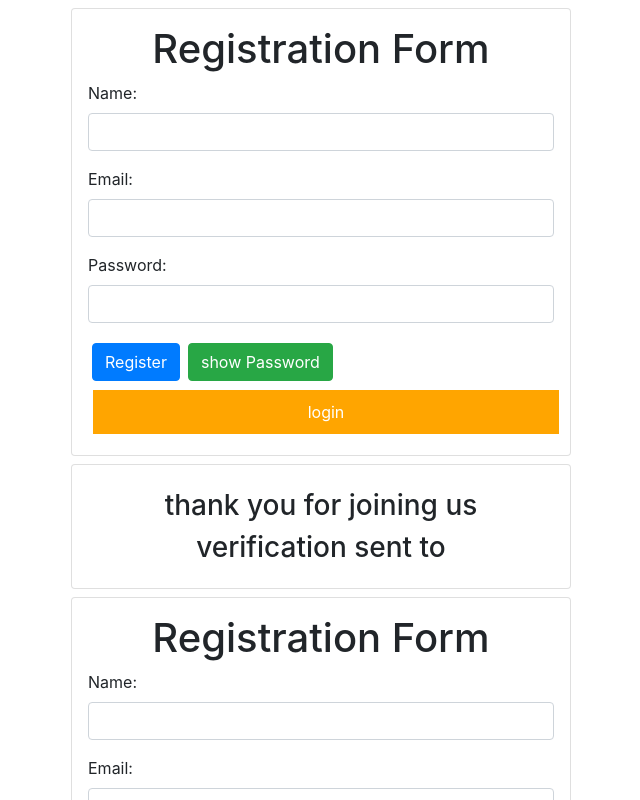
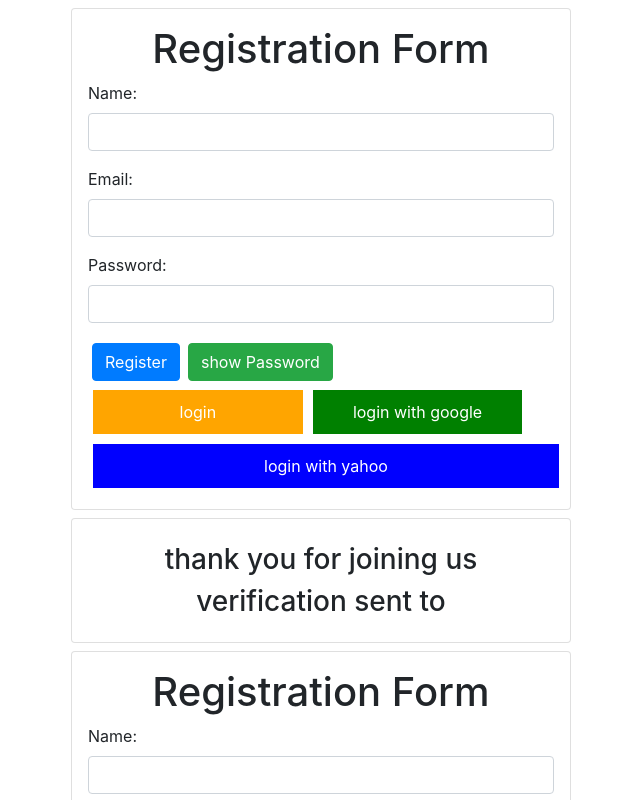
Before and after one commit to Ubaid0345/react-project, a React (Create React App) app: page / in a window 1280 px wide. Shown: the top 800 px of the page, without its empty margins (319-959 px from the left). Built offline with nearby package versions, Linux system fonts and the light colour scheme.

Commit message:
new lines edit

```diff
--- a/src/Component/Register.js
+++ b/src/Component/Register.js
@@ -21,12 +21,12 @@ export default function Register(props) {
 
   }
   const StyledButton = Styled.button`
-  display:block;
+  display:${(props) => props.flag ? "inline-block" : "block"};
   padding:10px 5px;
-  background-color:orange;
+  background-color:${(props) => props.color};
   border:none;
   color:white;
-  width:100%;
+  width:${(props) => props.flag === "1" ? "45%" : "100%"};
   margin:5px`;
 
   const StyledRegisterContainer = Styled.div`
@@ -78,7 +78,10 @@ export default function Register(props) {
           onClick={props.click}
         // style={btnStyle}
         >{btnText} </button>
-        <StyledButton type='button'>login</StyledButton>
+        <br/>
+        <StyledButton type='button' flag="1" color="orange">login</StyledButton>
+        <StyledButton type='button' flag="1" color="green">login with google</StyledButton>
+        <StyledButton type='button' flag="0" color="blue">login with yahoo</StyledButton>
         {/* <StyledDiv></StyledDiv> */}
       </form>
     </StyledRegisterContainer>
```
